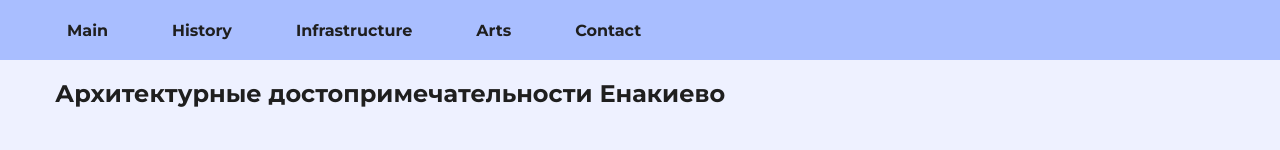
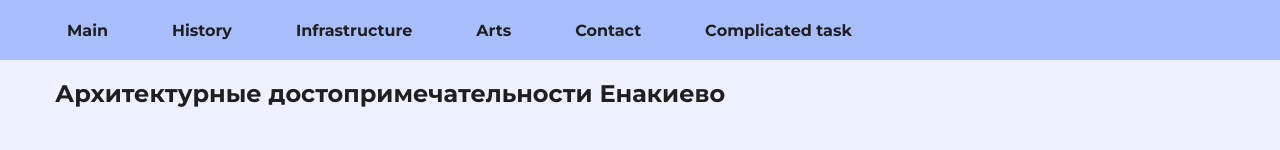
Before and after one commit to uncleDimasik/web-dev-22-23-laba-1, a website: page app/arts.html in a window 1280 px wide. Shown: the top 150 px of the page. Drawn offline with Linux system fonts and the light colour scheme.

Commit message:
change nav

```diff
--- a/app/arts.html
+++ b/app/arts.html
@@ -33,6 +33,9 @@
                         </li>
                         <li class="menu__item">
                             <a href="contact.html" class="menu__link">Contact</a>
+                        </li>
+                        <li class="menu__item">
+                            <a href="./complicated-task/south-park.html" class="menu__link">Сomplicated task</a>
                         </li>
                     </ul>
                 </nav>
```
Also changed, not shown: app/contact.html (+3 -0 lines), app/history.html (+3 -0 lines), app/infrastructure.html (+3 -0 lines).
